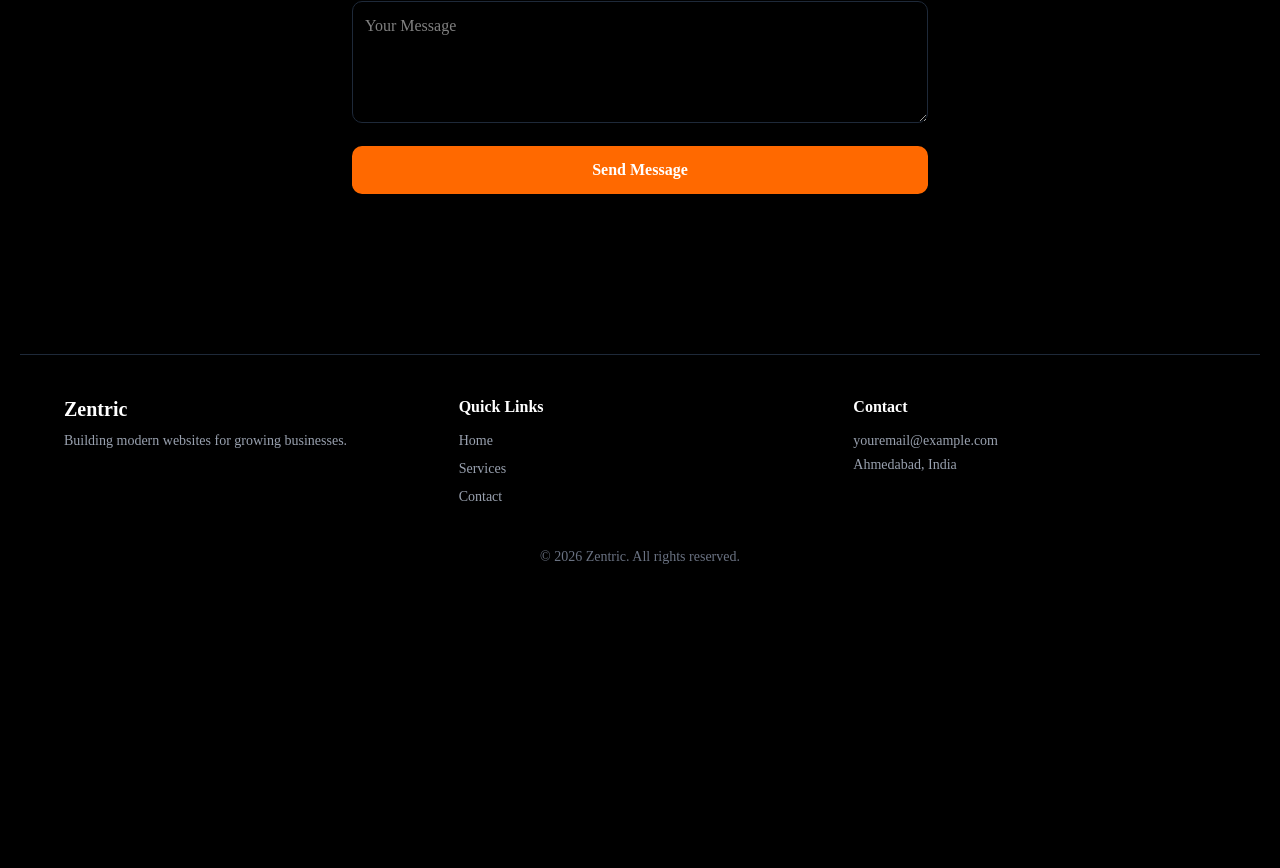
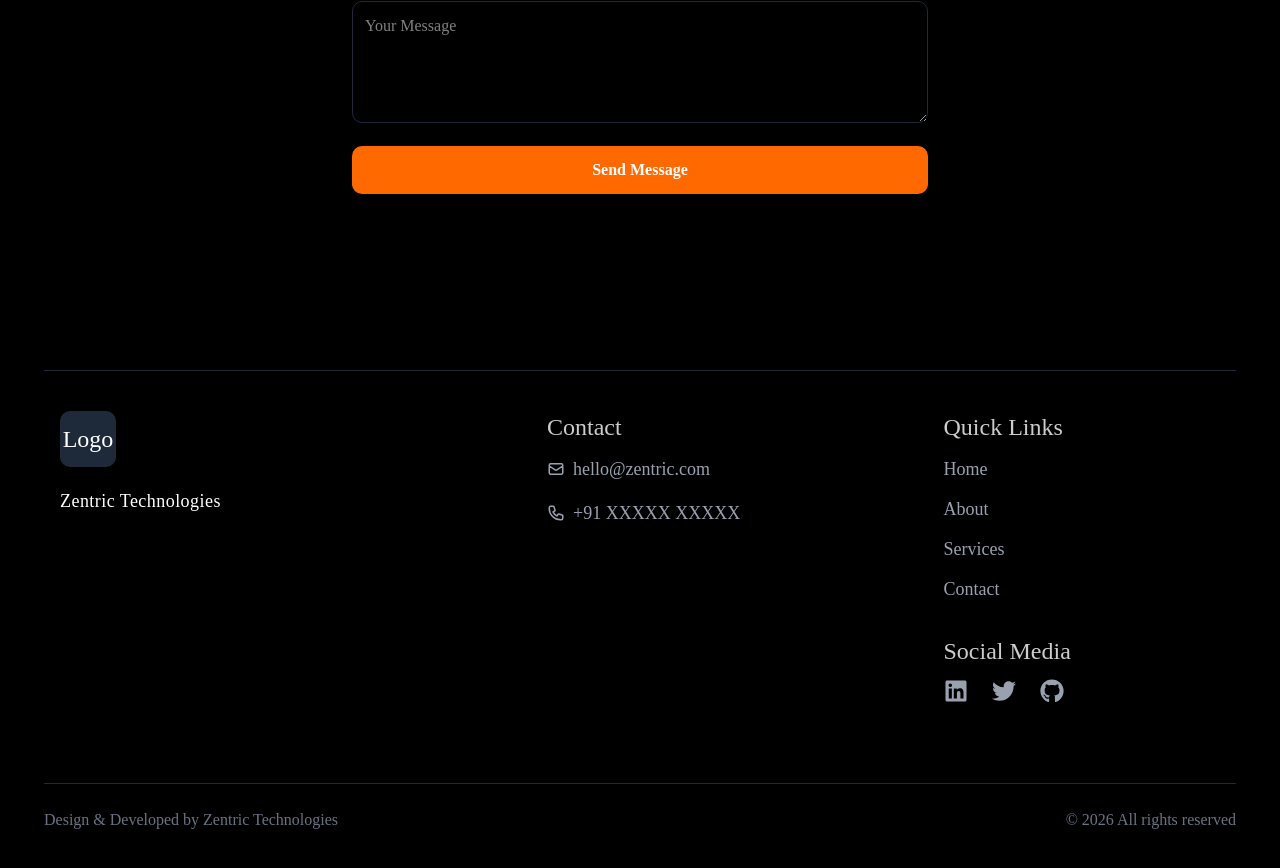
Before and after one commit to shubh10402/zentricwebsite, a Next.js app: page / in a window 1280 px wide. Shown: the part 1593-2461 px from the top of the page. Before the commit the page ends 2220 px from the top, so only its background shows below. Built offline with nearby package versions, Linux system fonts and the light colour scheme.

Commit message:
Footer updation v1

```diff
--- a/package.json
+++ b/package.json
@@ -16,6 +16,7 @@
     "radix-ui": "^1.4.3",
     "react": "19.2.4",
     "react-dom": "19.2.4",
+    "react-icons": "^5.6.0",
     "shadcn": "^4.4.0",
     "tailwind-merge": "^3.5.0",
     "tw-animate-css": "^1.4.0"
--- a/src/app/layout.tsx
+++ b/src/app/layout.tsx
@@ -13,7 +13,7 @@ const geistMono = Geist_Mono({
 });
 
 export const metadata: Metadata = {
-  title: "Create Next App",
+  title: "Zentrictechnologies",
   description: "Generated by create next app",
 };
 
--- a/src/components/Footer.tsx
+++ b/src/components/Footer.tsx
@@ -1,41 +1,88 @@
-export default function Footer() {
+// components/FooterCustom.tsx
+
+import { FaLinkedin, FaTwitter, FaGithub } from "react-icons/fa";
+import { HiOutlineMail, HiOutlinePhone } from "react-icons/hi";
+
+export default function FooterCustom() {
   return (
-    <footer className="bg-black border-t border-gray-800 px-8 py-10 mt-20">
+    <footer className="bg-black text-gray-400 px-6 py-24">
 
-      <div className="max-w-6xl mx-auto grid md:grid-cols-3 gap-8">
+    <div className="w-full mx-auto space-y-20 border-t border-gray-800 pt-10">
 
-        {/* Brand */}
-        <div>
-          <h2 className="text-xl font-bold">Zentric</h2>
-          <p className="text-gray-400 mt-2 text-sm">
-            Building modern websites for growing businesses.
+        {/* TOP ROW */}
+        <div className="grid grid-cols-1 md:grid-cols-[1.2fr_1fr_1fr] gap-12 md:gap-16 items-start">
+
+          {/* Logo + Name */}
+         <div className="flex flex-col items-start gap-5 pl-0 md:pl-4">
+            <div className="w-14 h-14 bg-gray-800 rounded-lg flex items-center justify-center">
+              <span className="text-white text-2xl">Logo</span>
+            </div>
+            <h2 className="text-white text-lg font-medium tracking-wide">
+              Zentric Technologies
+            </h2>
+          </div>
+
+          {/* Contact */}
+          <div className="ml-0 md:ml-10">
+            <h3 className="text-white font-medium mb-3 text-2xl opacity-80">
+              Contact
+            </h3>
+            <div className="space-y-4 text-lg">
+              <p className="flex items-center gap-2 hover:text-white transition ">
+                <HiOutlineMail /> hello@zentric.com
+              </p>
+              <p className="flex items-center gap-2 hover:text-white transition">
+                <HiOutlinePhone /> +91 XXXXX XXXXX
+              </p>
+            </div>
+          </div>
+
+          {/* Quick Links */}
+          <div className="ml-0 md:ml-10 ">
+            <h3 className="text-white font-medium text-2xl mb-3 opacity-80 ">
+              Quick Links
+            </h3>
+            <ul className="space-y-3 text-lg mb-8">
+              <li className="hover:text-white cursor-pointer transition hover:translate-x-1 ">
+                Home
+              </li>
+              <li className="hover:text-white cursor-pointer transition hover:translate-x-1">
+                About
+              </li>
+              <li className="hover:text-white cursor-pointer transition hover:translate-x-1">
+                Services
+              </li>
+              <li className="hover:text-white cursor-pointer transition hover:translate-x-1">
+                Contact
+              </li>
+            </ul>
+                {/* SOCIAL */}
+        <div className="flex flex-col  gap-3">
+          <h3 className="text-white font-medium text-2xl opacity-80">
+            Social Media
+          </h3>
+          <div className="flex gap-6  text-2xl">
+            <FaLinkedin className="cursor-pointer hover:text-white transition hover:scale-110" />
+            <FaTwitter className="cursor-pointer hover:text-white transition hover:scale-110" />
+            <FaGithub className="cursor-pointer hover:text-white transition hover:scale-110" />
+          </div>
+        </div>
+          </div>
+
+
+
+        </div>
+
+
+        {/* BOTTOM BAR */}
+        <div className="flex flex-col md:flex-row justify-between items-center text-base text-gray-500 pt-6 border-t border-gray-800">
+          <p>Design & Developed by Zentric Technologies</p>
+          <p className="mt-2 md:mt-0">
+            © {new Date().getFullYear()} All rights reserved
           </p>
         </div>
 
-        {/* Links */}
-        <div>
-          <h3 className="font-semibold mb-3">Quick Links</h3>
-          <ul className="space-y-2 text-gray-400 text-sm">
-            <li><a href="#">Home</a></li>
-            <li><a href="#services">Services</a></li>
-            <li><a href="#contact">Contact</a></li>
-          </ul>
-        </div>
-
-        {/* Contact */}
-        <div>
-          <h3 className="font-semibold mb-3">Contact</h3>
-          <p className="text-gray-400 text-sm">youremail@example.com</p>
-          <p className="text-gray-400 text-sm mt-1">Ahmedabad, India</p>
-        </div>
-
       </div>
-
-      {/* Bottom */}
-      <div className="text-center text-gray-500 text-sm mt-10">
-        © {new Date().getFullYear()} Zentric. All rights reserved.
-      </div>
-
     </footer>
   );
 }
```
Also changed, not shown: 1 other file (tests, documents, lock files or other folders).
